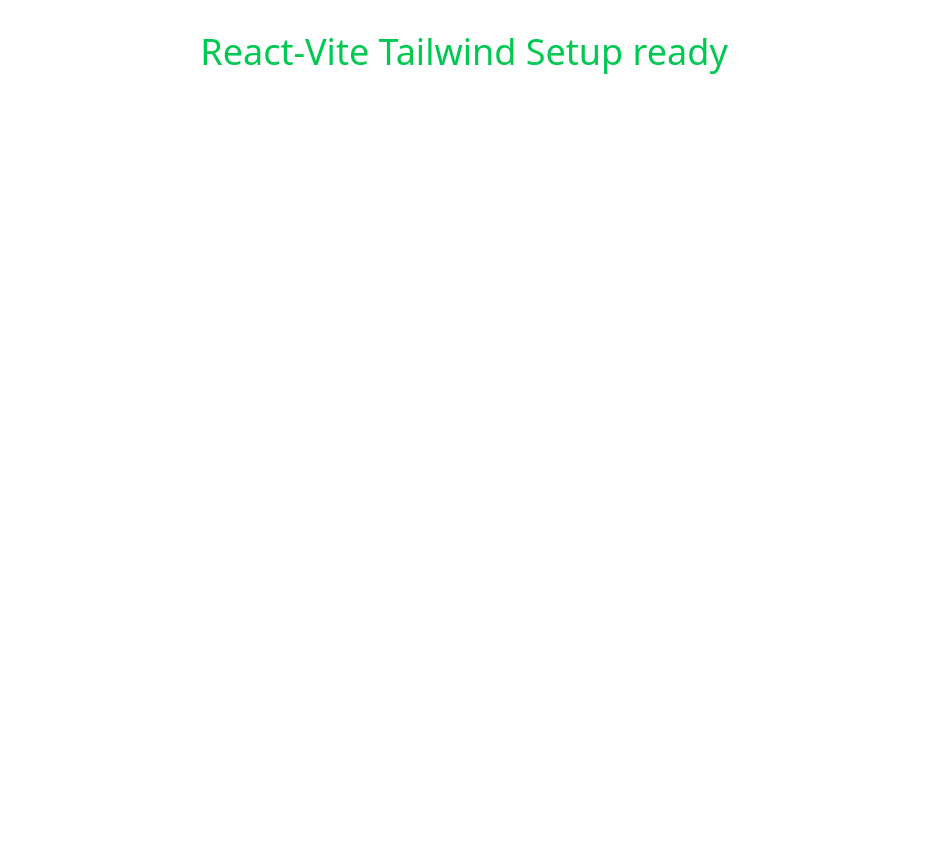
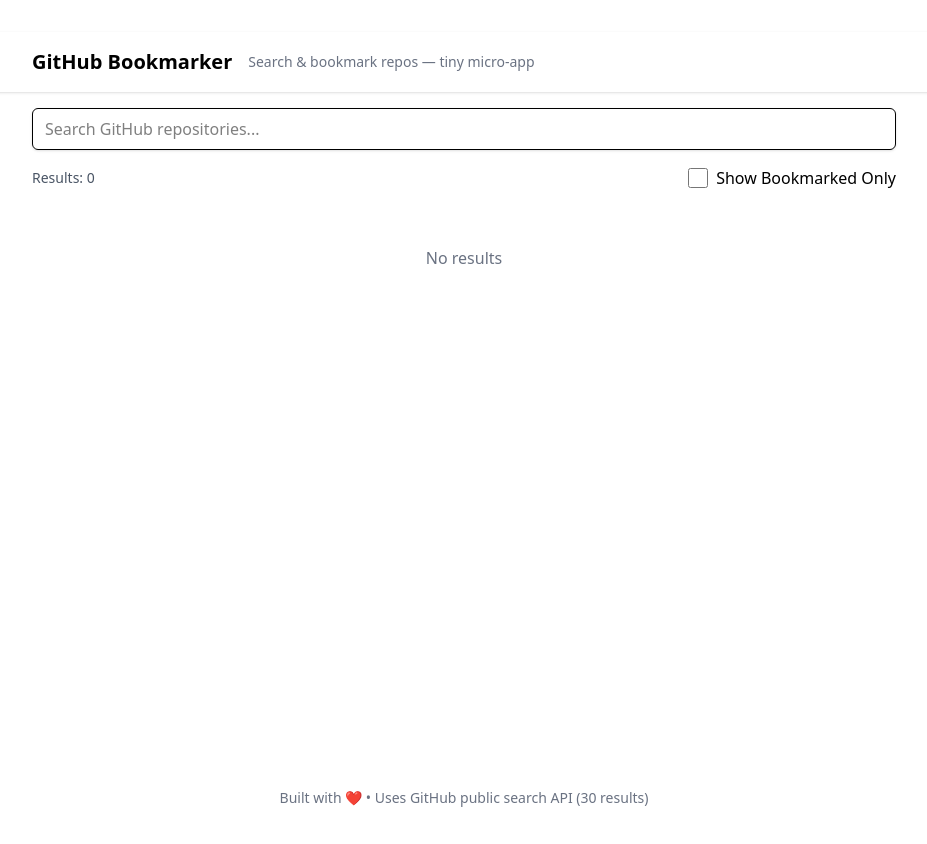
Before and after one commit to AadityaPandey30/GitHub-PowerPlay-Assignment, a React (Vite) app: page / in a window 1280 px wide. Shown: the top 844 px of the page, without its empty margins (176-1103 px from the left). Before the commit the page ends 800 px from the top, so only its background shows below. Built offline with nearby package versions, Linux system fonts and the light colour scheme.

Commit message:
Added Home Page and related components

```diff
--- a/src/App.tsx
+++ b/src/App.tsx
@@ -1,13 +1,9 @@
 
 import './App.css'
+import React from 'react'
+import Home from './pages/Home'
 
-function App() {
 
-  return (
-    <>
-      <h1 className='text-4xl text-green-500'>React-Vite Tailwind Setup ready</h1>
-    </>
-  )
+export default function App() {
+return <Home />
 }
-
-export default App
--- a/src/components/RepoCard.tsx
+++ b/src/components/RepoCard.tsx
@@ -1,5 +1,6 @@
 import React, { useCallback } from 'react'
 import { shortNumber } from '../utils/format'
+import type { Repo } from '../types/github'
 
 
 interface Props {
--- /dev/null
+++ b/src/components/RepoList.tsx
@@ -0,0 +1,26 @@
+import React from 'react'
+import type { Repo } from '../types/github'
+import RepoCard from './RepoCard'
+
+
+interface Props {
+repos: Repo[]
+bookmarkedIds: Set<number>
+onToggleBookmark: (r: Repo) => void
+}
+
+
+export default React.memo(function RepoList({ repos, bookmarkedIds, onToggleBookmark }: Props) {
+if (repos.length === 0) {
+return <div className="max-w-4xl mx-auto px-4 py-8 text-center text-gray-500">No results</div>
+}
+
+
+return (
+<div className="max-w-4xl mx-auto px-4 grid gap-4">
+{repos.map(r => (
+<RepoCard key={r.id} repo={r} bookmarked={bookmarkedIds.has(r.id)} onToggleBookmark={onToggleBookmark} />
+))}
+</div>
+)
+})
--- /dev/null
+++ b/src/pages/Home.tsx
@@ -0,0 +1,113 @@
+import React, { useCallback, useEffect, useMemo, useState } from 'react'
+import Header from '../components/Header'
+import SearchBar from '../components/SearchBar'
+import RepoList from '../components/RepoList'
+import Toggle from '../components/Toggle'
+import { searchRepos } from '../utils/api'
+import { useDebouncedValue } from '../hooks/useDebouncedValue'
+import { useLocalStorage } from '../hooks/useLocalStorage'
+import type { Repo } from '../types/github'
+
+
+export default function Home() {
+const [query, setQuery] = useState('')
+const debouncedQuery = useDebouncedValue(query, 350)
+
+
+const [repos, setRepos] = useState<Repo[]>([])
+const [loading, setLoading] = useState(false)
+const [error, setError] = useState<string | null>(null)
+
+
+const [bookmarked, setBookmarked] = useLocalStorage<number[]>('bookmarked_repo_ids', [])
+const bookmarkedSet = useMemo(() => new Set(bookmarked), [bookmarked])
+
+
+const [showBookmarkedOnly, setShowBookmarkedOnly] = useState(false)
+
+
+useEffect(() => {
+if (!debouncedQuery.trim()) {
+setRepos([])
+setError(null)
+setLoading(false)
+return
+}
+
+let mounted = true
+setLoading(true)
+setError(null)
+
+
+searchRepos(debouncedQuery)
+.then(r => {
+if (!mounted) return
+setRepos(r.items ?? [])
+})
+.catch(err => {
+if (!mounted) return
+setError(err.message ?? 'Unknown error')
+setRepos([])
+})
+.finally(() => mounted && setLoading(false))
+
+
+return () => {
+mounted = false
+}
+}, [debouncedQuery])
+
+
+const onToggleBookmark = useCallback(
+(r: Repo) => {
+setBookmarked(prev => {
+const set = new Set(prev)
+if (set.has(r.id)) {
+set.delete(r.id)
+} else {
+set.add(r.id)
+}
+return Array.from(set)
+})
+},
+[setBookmarked],
+)
+
+
+const visibleRepos = useMemo(() => {
+if (showBookmarkedOnly) {
+return repos.filter(r => bookmarkedSet.has(r.id))
+}
+return repos
+}, [repos, showBookmarkedOnly, bookmarkedSet])
+
+
+return (
+<div className="min-h-screen flex flex-col">
+<Header />
+<main className="flex-1">
+<SearchBar value={query} onChange={setQuery} />
+
+
+<div className="max-w-4xl mx-auto px-4 flex items-center justify-between gap-4">
+<div className="text-sm text-gray-600">Results: {repos.length}</div>
+<div className="flex items-center gap-4">
+<Toggle checked={showBookmarkedOnly} onChange={setShowBookmarkedOnly} label="Show Bookmarked Only" />
+</div>
+</div>
+
+
+<section className="py-6">
+{loading && <div className="text-center text-gray-500">Loading…</div>}
+{error && <div className="text-center text-red-500">Error: {error}</div>}
+{!loading && !error && <RepoList repos={visibleRepos} bookmarkedIds={bookmarkedSet} onToggleBookmark={onToggleBookmark} />}
+</section>
+</main>
+
+
+<footer className="py-6 text-center text-sm text-gray-500">
+Built with ❤️ • Uses GitHub public search API (30 results)
+</footer>
+</div>
+)
+}
```
